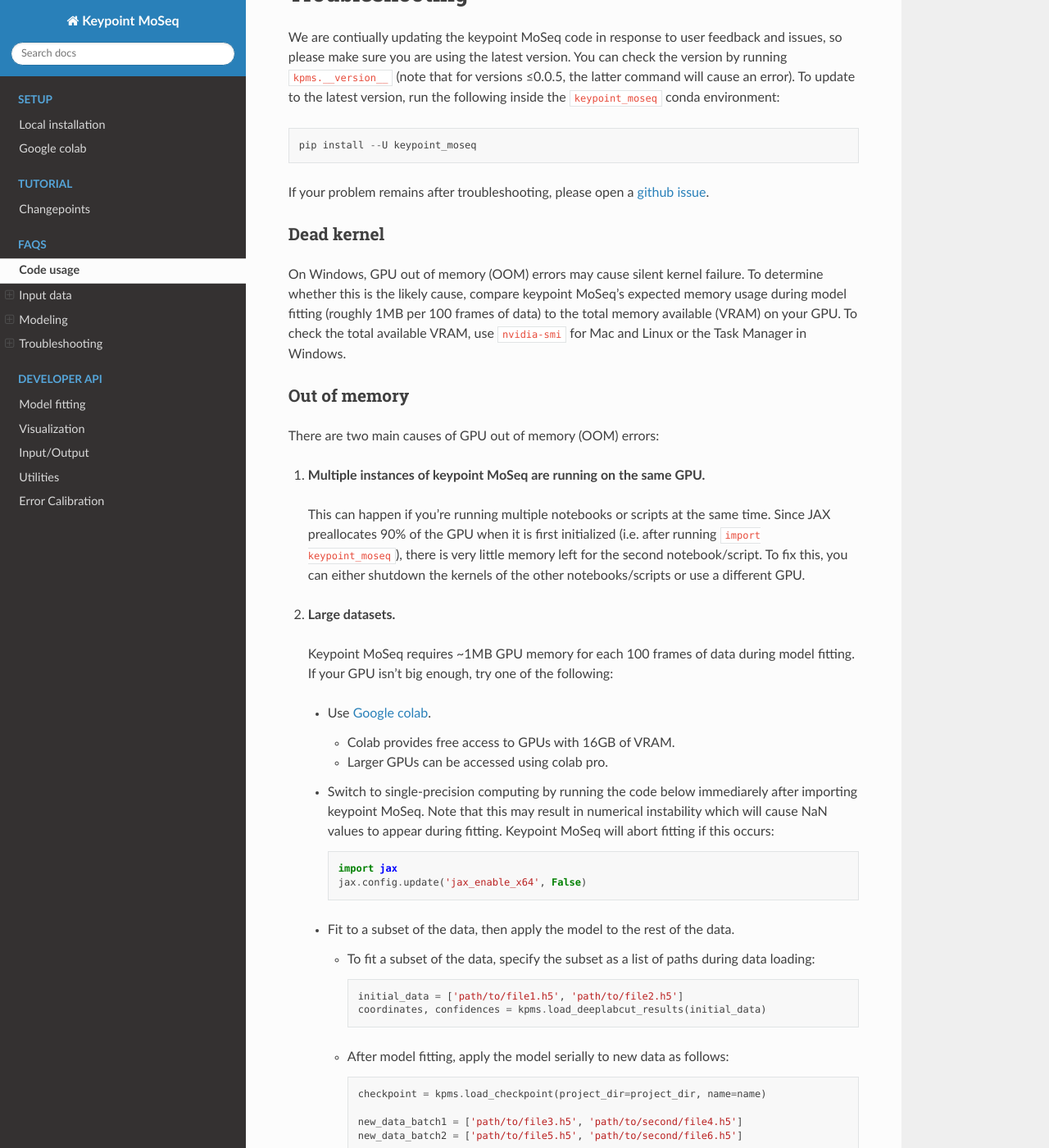
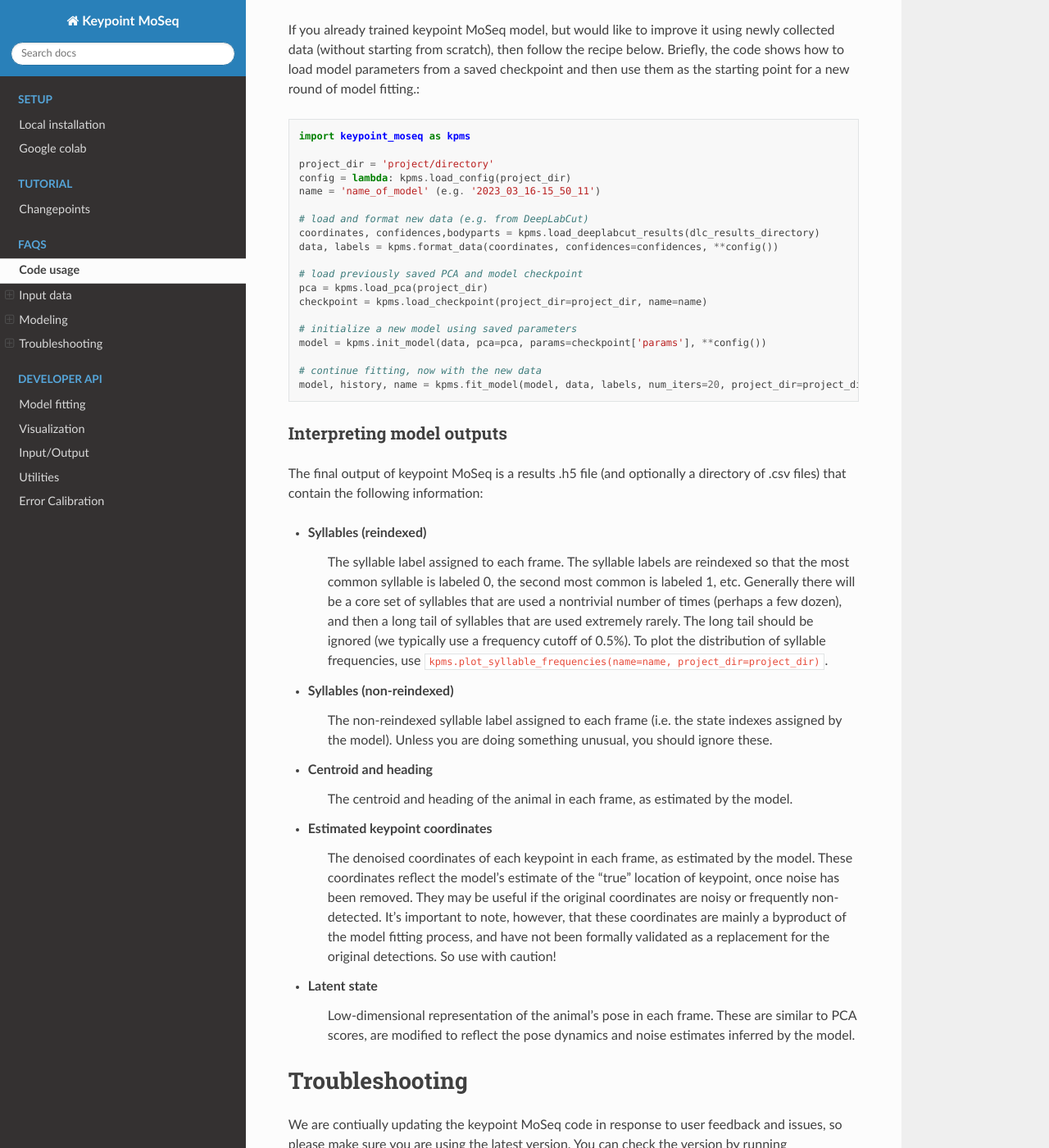
Before and after one commit to dattalab/keypoint-moseq, a Sphinx documentation site: the page built from docs/source/FAQs.rst, in a window 1280 px wide and 1400 px high, scrolled down 4574 px. Shown: the whole window at 82% size. Built offline with Sphinx 7.4.7 and the Read the Docs theme 2.0.0, drawn with Linux system fonts in a browser that asks for light colours; pages that are not in the unit, such as notebooks, are missing from menus; some of the changed text lies outside the part shown.

Commit message:
added new FAQ sections on continuing model fitting and interpreting outputs

```diff
--- a/docs/source/FAQs.rst
+++ b/docs/source/FAQs.rst
@@ -52,7 +52,7 @@
 
    kpms.check_nan_proportions(coordinates, bodyparts, breakdown=True)
 
-- Rerun keypoint detection with a lower threshold for missing data. In general, keypoint tracking algorithms such as SLEAP and DeepLabCut will mark a keypoint as NaN in a given frame if its confidence is below a certain level. In SLEAP, this level can be adjusted using the ``--peak_threshold`` argument when `running inference from the command line <https://sleap.ai/notebooks/Training_and_inference_on_an_example_dataset.html#inference>`_::
+- Rerun keypoint detection with a lower threshold for missing data. In general, keypoint tracking algorithms such as SLEAP and DeepLabCut will mark a keypoint as NaN in a given frame if its confidence is below a certain level. In SLEAP, this level can be adjusted using the argument ``--peak_threshold`` when `running inference from the command line <https://sleap.ai/notebooks/Training_and_inference_on_an_example_dataset.html#inference>`_, e.g.::
 
    sleap-track VIDEO [other_args] --peak_threshold 0.05
 
@@ -115,10 +115,10 @@
 -------------------------------------
 For rodents we recommend a target duration of ~400ms (i.e. 12 frames at 30fps), since this timescale has been validated through analyses of behavior and neural activity in previous studies. In the `keypoint-MoSeq paper <https://www.biorxiv.org/content/10.1101/2023.03.16.532307v2>`_, we use changepoint analysis to support the choice of 400ms as the target duration. To repeat this analysis, follow the changepoints tutorial. For other animals or head-fixed setups, the target duration may be different, and depends mainly on the timescale of behavior that you are interested in.
 
+
 Number of model fitting iterations
 ----------------------------------
 It may be necessary to re-run the fitting process a few times to choose a good value for the `kappa` hyperparameter. During these initial runs, fitting need only be run until the syllable durations stabilize. This typically takes <10 for the initial (AR only) stage of fitting, and 10-50 iterations for the second (full model) stage. After setting ``kappa``, continue fitting until the syllable sequence stabilizes, e.g. 200-500 iterations. In our experience, the model fit improves somewhat from 200 to 500 iterations, but not after that.
-
 
 
 Detecting existing syllables in new data
@@ -136,6 +136,50 @@
                               project_dir=project_dir, pca=kpms.load_pca(project_dir),
                               **config(), **checkpoint)
 
+
+Continue model fitting but with new data
+----------------------------------------
+If you already trained keypoint MoSeq model, but would like to improve it using newly collected data (without starting from scratch), then follow the recipe below. Briefly, the code shows how to load model parameters from a saved checkpoint and then use them as the starting point for a new round of model fitting.::
+
+   import keypoint_moseq as kpms
+
+   project_dir = 'project/directory'
+   config = lambda: kpms.load_config(project_dir)
+   name = 'name_of_model' (e.g. '2023_03_16-15_50_11')
+
+   # load and format new data (e.g. from DeepLabCut)
+   coordinates, confidences,bodyparts = kpms.load_deeplabcut_results(dlc_results_directory)
+   data, labels = kpms.format_data(coordinates, confidences=confidences, **config())
+
+   # load previously saved PCA and model checkpoint
+   pca = kpms.load_pca(project_dir)
+   checkpoint = kpms.load_checkpoint(project_dir=project_dir, name=name)
+
+   # initialize a new model using saved parameters
+   model = kpms.init_model(data, pca=pca, params=checkpoint['params'], **config())
+
+   # continue fitting, now with the new data
+   model, history, name = kpms.fit_model(model, data, labels, num_iters=20, project_dir=project_dir)
+
+
+Interpreting model outputs
+--------------------------
+The final output of keypoint MoSeq is a results .h5 file (and optionally a directory of .csv files) that contain the following information:
+
+- Syllables (reindexed)
+   The syllable label assigned to each frame. The syllable labels are reindexed so that the most common syllable is labeled 0, the second most common is labeled 1, etc. Generally there will be a core set of syllables that are used a nontrivial number of times (perhaps a few dozen), and then a long tail of syllables that are used extremely rarely. The long tail should be ignored (we typically use a frequency cutoff of 0.5%). To plot the distribution of syllable frequencies, use ``kpms.plot_syllable_frequencies(name=name, project_dir=project_dir)``.
+
+- Syllables (non-reindexed)
+   The non-reindexed syllable label assigned to each frame (i.e. the state indexes assigned by the model). Unless you are doing something unusual, you should ignore these.
+
+- Centroid and heading
+   The centroid and heading of the animal in each frame, as estimated by the model.
+
+- Estimated keypoint coordinates
+   The denoised coordinates of each keypoint in each frame, as estimated by the model. These coordinates reflect the model's estimate of the "true" location of keypoint, once noise has been removed. They may be useful if the original coordinates are noisy or frequently non-detected. It's important to note, however, that these coordinates are mainly a byproduct of the model fitting process, and have not been formally validated as a replacement for the original detections. So use with caution!
+
+- Latent state
+   Low-dimensional representation of the animal's pose in each frame. These are similar to PCA scores, are modified to reflect the pose dynamics and noise estimates inferred by the model.
 
 
 Troubleshooting
--- a/setup.cfg
+++ b/setup.cfg
@@ -26,6 +26,7 @@
     pandas
     tables
     tabulate
+    jaxtyping==0.2.14
     jax-moseq==0.0.3
 
 [options.package_data]
```
Also changed, not shown: 1 other file.
